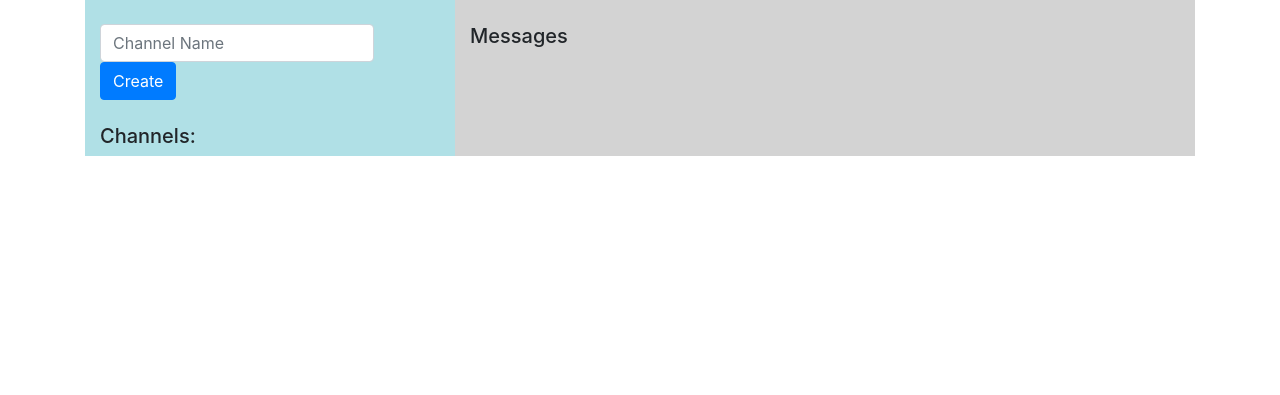
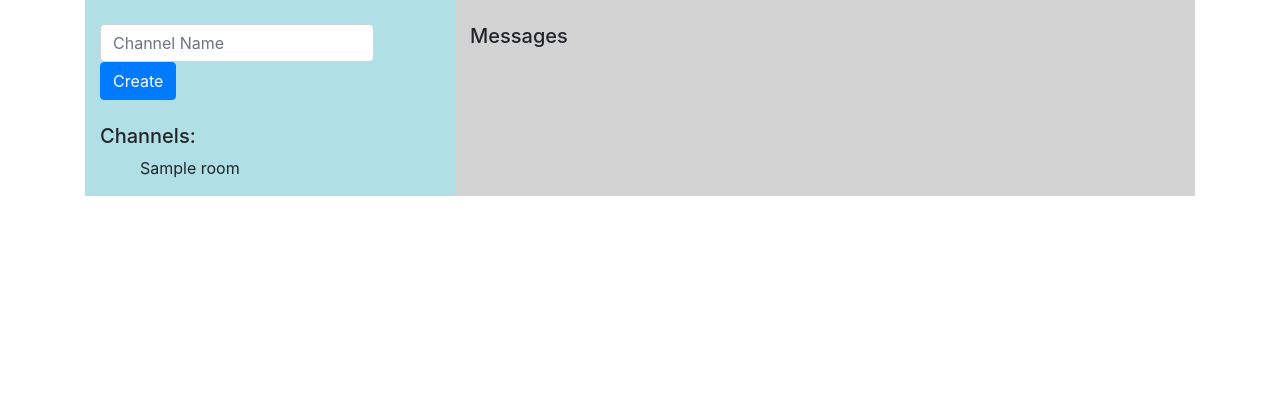
Before and after one commit to learyjk/flack-project2, a Flask app: template templates/index.html in a window 1280 px wide. Shown: the part 56-451 px from the top of the page. Run offline with Flask 2, Linux system fonts and the light colour scheme; the template is opened without the code that fills it: most values are stand-ins (such as "Sample title", 1, 10 or a date in 2020); some libraries are stand-ins or nearby versions.

Commit message:
Implemented Room functionality

```diff
--- a/application.py
+++ b/application.py
@@ -1,10 +1,12 @@
 import os
 
+from time import localtime, strftime
 from flask_login import LoginManager, login_user, logout_user, current_user, UserMixin
 from flask import Flask, render_template, request, abort, redirect
-from flask_socketio import SocketIO, emit
+from flask_socketio import SocketIO, emit, join_room, leave_room
 
 allowed_users = ['foo', 'bar', 'Keegan']
+ROOMS = ['lounge', 'news', 'games', 'coding']
 
 app = Flask(__name__)
 # app.config["SECRET_KEY"] = os.getenv("SECRET_KEY")
@@ -26,7 +28,7 @@ class User(UserMixin):
 
 @app.route("/")
 def index():
-    return render_template("index.html")
+    return render_template("index.html", username=current_user.get_id(), rooms=ROOMS)
 
 
 @app.route('/login', methods=['GET', 'POST'])
@@ -45,7 +47,9 @@ def login():
 def logout():
     if current_user.is_anonymous:
         return redirect("/login")
-    data = {'message': current_user.get_id() + " has disconnected."}
+    data = {'message': "** DISCONNECTED **",
+            'username': current_user.get_id(),
+            'timestamp': strftime('%b-%d %I:%M%p', localtime())}
     socketio.emit('message_update', data, broadcast=True)
     logout_user()
     print("logout triggered")
@@ -56,16 +60,52 @@ def logout():
 def handle_user_connects(data):
     if current_user.is_anonymous:
         return redirect("/login")
-    print(data['message'])
-    data['message'] = current_user.get_id() + " has connected."
+    data = {'message': ">> CONNECTED <<",
+            'username': current_user.get_id(),
+            'timestamp': strftime('%b-%d %I:%M%p', localtime())}
+    print("All this bullshit: ")
+    print(data)
     emit('message_update', data, broadcast=True)
 
 
 @socketio.on('message_send')
 def handle_message_send(data):
-    print('Send button was clicked!')
-    data['message'] = current_user.get_id() + ": " + data['message']
-    emit('message_update', data, broadcast=True)
+    room = data['room']
+    data = {'message': data['message'],
+            'username': current_user.get_id(),
+            'timestamp': strftime('%b-%d %I:%M%p', localtime())}
+    emit('message_update', data, room=room, broadcast=True)
+
+
+@socketio.on('join')
+def join(data):
+    room = data['room']
+    join_room(room)
+    data = {'message': data['username'] + " has joined " + data['room'],
+            'username': current_user.get_id(),
+            'timestamp': strftime('%b-%d %I:%M%p', localtime())}
+    emit('message_update', data, room=room, broadcast=True)
+
+
+@socketio.on('leave')
+def leave(data):
+    room = data['room']
+    leave_room(room)
+    data = {'message': data['username'] + " has left " + data['room'],
+            'username': data['username'],
+            'timestamp': strftime('%b-%d %I:%M%p', localtime())}
+    emit('message_update', data, room=room, broadcast=True)
+
+
+# @socketio.on('create_channel')
+# def handle_create_channel(data):
+#     print('Create Channel button pressed!')
+#     if data['channel'] in channel_list:
+#         return False
+#     else:
+#         channel_list.append(data['channel'])
+#         channels[data['channel']] = []
+#     emit('channel_update', data, broadcast=True)
 
 
 if __name__ == '__main__':
--- a/templates/index.html
+++ b/templates/index.html
@@ -3,35 +3,97 @@
 {% block content %}
 <script src="//cdnjs.cloudflare.com/ajax/libs/socket.io/2.2.0/socket.io.js" integrity="sha256-yr4fRk/GU1ehYJPAs8P4JlTgu0Hdsp4ZKrx8bDEDC3I=" crossorigin="anonymous"></script>
 <script type="text/javascript" charset="utf-8">
+
+
     document.addEventListener('DOMContentLoaded', () => {
+        let room;
         var socket = io.connect('http://' + document.domain + ':' + location.port);
+        const username = `{{username}}`;
+
+        //joinRoom(room);
 
         //When connected, send a message!
         socket.on('connect', () => {
 
             //A user connects
             socket.emit('user_connects', {
-                message: "A user has connected"
+                'message': "",
+                'username': username,
             })
+
+            //Initial join to lounge
+            room="lounge"
+            joinRoom(room)
+
 
             //A message is sent
             document.querySelector('#send_button').onclick = () => {
                 message_text = document.querySelector('#message_text').value
                 document.querySelector('#message_text').value = ""
                 socket.emit('message_send', {
-                    message: message_text
+                    'message': message_text,
+                    'username': username,
+                    'room': room
                 })
             }
+
+            // document.querySelector('#channel_button').onclick = () => {
+            //     channel = document.querySelector('#channel_name').value
+            //     document.querySelector('#channel_name').value = ""
+            //     socket.emit('create_channel', {
+            //         channel: channel
+            //     })
+            // }
+
+            document.querySelectorAll('#select-room').forEach(p => {
+                p.onclick = () => {
+                    let newRoom = p.innerHTML;
+                    if (newRoom == room) {
+                        message = `You are already in ${room}.`
+                        printSysMsg(message);
+                    } else {
+                        leaveRoom(room);
+                        joinRoom(newRoom);
+                        room = newRoom;
+                    }
+                }
+            });
+
+            function leaveRoom(room) {
+                socket.emit('leave', {'username': username, 'room': room});
+            }
+
+            function joinRoom(room) {
+                socket.emit('join', {'username': username, 'room': room});
+                //clear message area
+                document.querySelector('#messages').innerHTML = ""
+            }
+
+            function printSysMsg(msg) {
+                const p = document.createElement('p');
+                p.innerHTML = msg;
+                document.querySelector('#messages').append(p);
+            }
+
+
         });
 
         //Displays a message
         socket.on('message_update', data => {
             const li = document.createElement('li');
-            li.innerHTML = data['message'];
+            li.innerHTML = data['timestamp'] + " " + data['username'] + ": " + data['message'];
             document.querySelector('#messages').append(li);
+        });
+
+        socket.on('channel_update', data => {
+            const li = document.createElement('li');
+            li.innerHTML = data['channel'];
+            document.querySelector('#channels').append(li);
         });
     });
 </script>
+
+
 
 <div class="container">
     <div class="row">
@@ -39,18 +101,25 @@
             <br>
             <form id="create_channel" class="form-inline">
                 <div class="form-group">
-                    <input id="channel" name="channel" autocomplete="off" class="form-control" placeholder="Channel Name" type="text">
+                    <input id="channel_name" name="channel_name" autocomplete="off" class="form-control" placeholder="Channel Name" type="text">
                 </div>
                 <button id="channel_button" class="btn btn-primary" type="submit">Create</button>
             </form>
+
             <br>
+
             <h5>Channels:</h5>
+            <ul id="channels" style="list-style-type:none">
+                {% for room in rooms %}
+                    <li id="select-room">{{ room }}</li>
+                {% endfor %}
+            </ul>
 
         </div>
         <div class="col-8" style="background-color:lightgray;">
             <br>
             <h5>Messages</h5>
-            <ul id="messages">
+            <ul id="messages" style="list-style-type:none">
             </ul>
         </div>
     </div>
```
